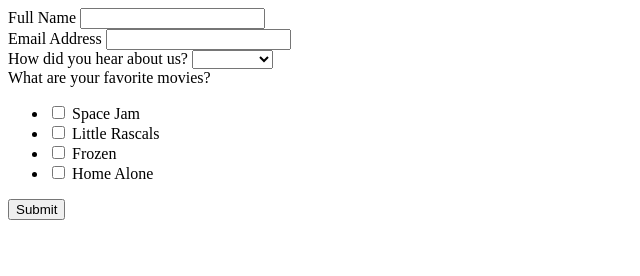
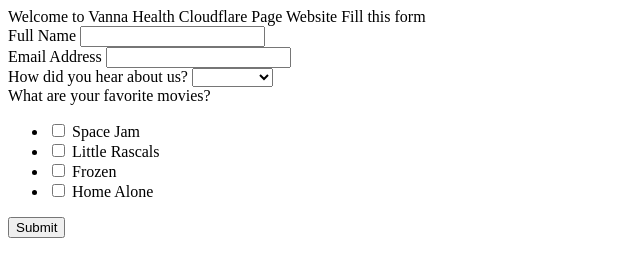
Before and after one commit to SRK-RAJU/Vanna-Health, a plain HTML site: page index.html in a window 1280 px wide. Shown: the whole page, without its empty margins (0-640 px from the left). Drawn offline with Linux system fonts and the light colour scheme.

Commit message:
Update index.html
added heading of the website

```diff
--- a/index.html
+++ b/index.html
@@ -1,4 +1,6 @@
 <html lang="en">
+  <h15>Welcome to Vanna Health Cloudflare Page Website</h15>
+  <h10>Fill this form</h10>
   <head>
     <meta charset="utf8" />
     <title>Form Demo</title>
```
